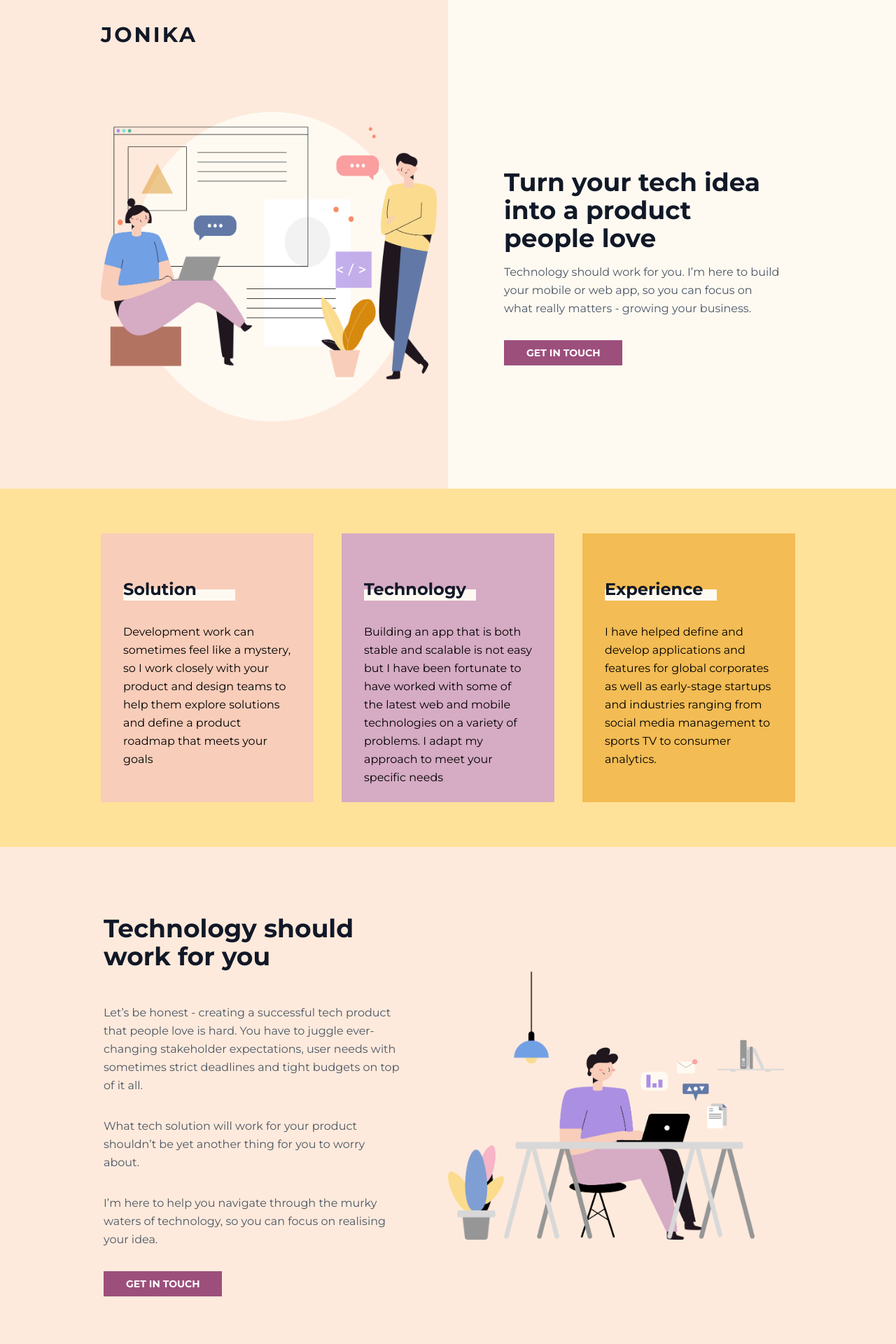
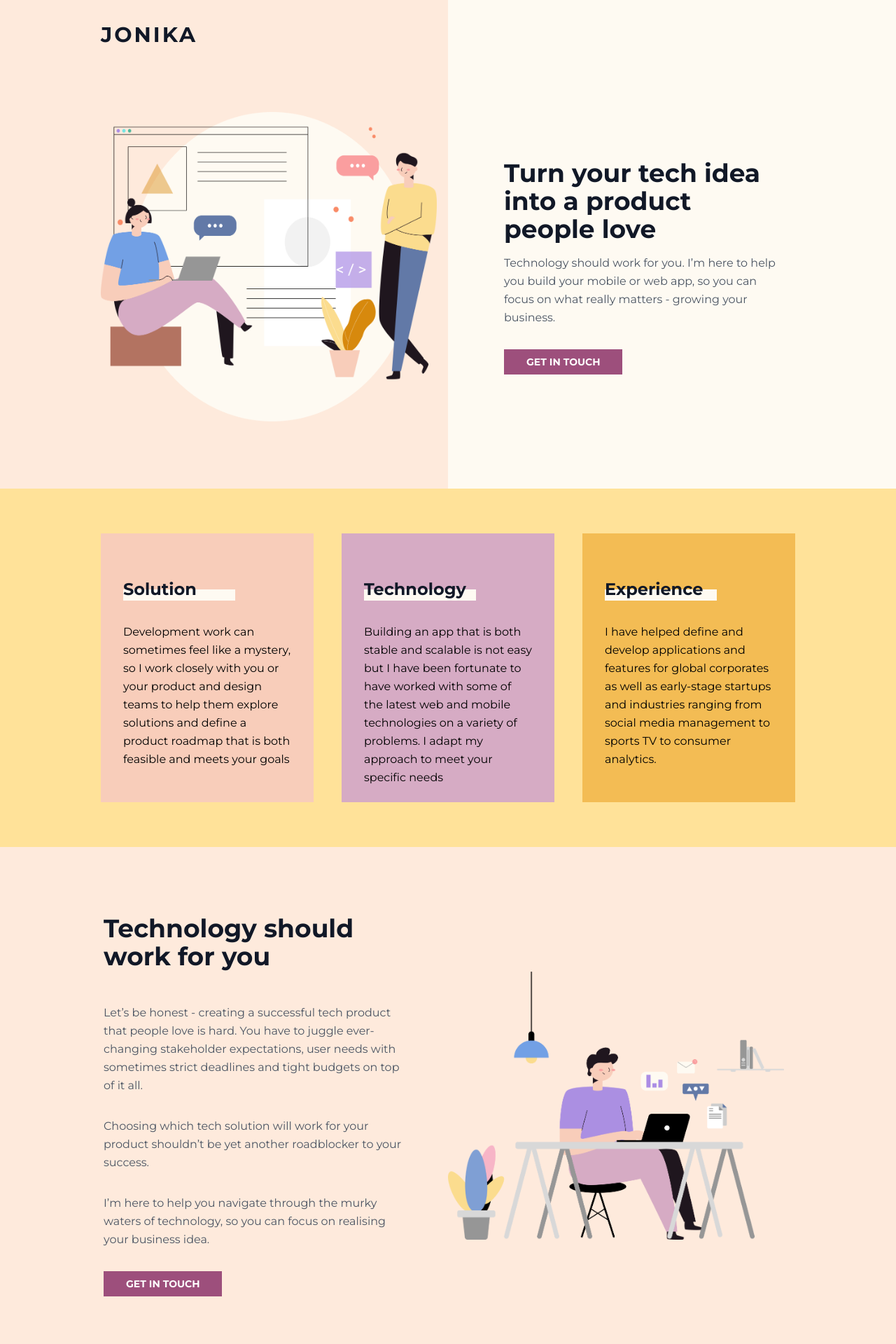
Before and after one commit to erikahazle/portfolio-website, a Next.js app: page / in a window 1280 px wide. Shown: the top 1920 px of the page at 70% size. Built offline with nearby package versions, Linux system fonts and the light colour scheme.

Commit message:
Updated copy

```diff
--- a/containers/Home/Sections/Hello/index.tsx
+++ b/containers/Home/Sections/Hello/index.tsx
@@ -14,7 +14,7 @@ export const HelloSection = () => (
               Hi, I’m Erika. Nice to meet you!
             </h1>
             <p className="mb-8 leading-relaxed font-montserrat">
-              I am a full stack JavaScript developer with a passion for creating user-centric tech products. For more than six years, I have helped companies both big and small to bring new products and features into the hands of their users.
+              I am a full stack developer with a passion for creating user-centric tech products. For nearly seven years, I have helped companies both big and small to bring new products and features into the hands of their users.
             </p>
 
             <div>
--- a/containers/Home/Sections/Hero/index.tsx
+++ b/containers/Home/Sections/Hero/index.tsx
@@ -11,7 +11,7 @@ export const HeroSection = () => (
             <br className="hidden lg:inline-block  font-bold" /> into a product people love
           </h1>
           <p className="mb-8 leading-relaxed font-montserrat">
-            Technology should work for you. I’m here to build your mobile or web app,
+            Technology should work for you. I’m here to help you build your mobile or web app,
             so you can focus on what really matters - growing your business.
           </p>
           <div className="flex justify-center">
--- a/containers/Home/Sections/ProblemStatement/index.tsx
+++ b/containers/Home/Sections/ProblemStatement/index.tsx
@@ -11,10 +11,10 @@ export const ProblemStatementSection = () => (
               Let’s be honest - creating a successful tech product that people love is hard. You have to juggle ever-changing stakeholder expectations, user needs with sometimes strict deadlines and tight budgets on top of it all.
             </p>
             <p className="mb-8 leading-relaxed font-montserrat">
-              What tech solution will work for your product shouldn’t be yet another thing for you to worry about.
+              Choosing which tech solution will work for your product shouldn’t be yet another roadblocker to your success.
             </p>
             <p className="mb-8 leading-relaxed font-montserrat">
-              I’m here to help you navigate through the murky waters of technology, so you can focus on realising your idea.
+              I’m here to help you navigate through the murky waters of technology, so you can focus on realising your business idea.
             </p>
             <div className="flex justify-center">
               <a
--- a/containers/Home/Sections/Process/index.tsx
+++ b/containers/Home/Sections/Process/index.tsx
@@ -1,15 +1,15 @@
 const processSteps = [
   {
     title: 'Let’s chat',
-    description: 'It all starts with a small first step - getting in touch',
+    description: 'It all starts with a small first step - getting in touch. I would love to hear about your idea or project! Let me know if you are looking to hire or collaborate on it.',
   },
   {
     title: 'Prep and planning',
-    description: 'Every project has its own needs. I will work with you to understand your unique requirements and expectations before we agree on a plan of action',
+    description: 'Every product has its own needs. I will work with you to understand your idea, unique requirements and expectations before we agree on a plan of action',
   },
   {
     title: 'Let’s get it done',
-    description: 'I will work alongside your existing team or bring together a group of trusted freelancers to realise your idea on budget and on time',
+    description: 'I will work alongside you, your existing team or bring together a group of trusted freelancers to realise your idea on budget and on time',
   },
 ]
 
@@ -31,12 +31,12 @@ export const ProcessSection = () => (
                   </span>
                 </div>
                 {index !== processSteps.length - 1 && (
-                  <div className="absolute invisible md:visible top-24 bottom-0 left-12 h-4/5 w-0.5 bg-blossom"></div>
+                  <div className="absolute invisible md:visible top-24 bottom-0 left-12 h-full w-0.5 bg-blossom"></div>
                 )}
               </div>
 
               <div className="max-w-max">
-                <h3 className="mb-4 title-font text-gray-900 font-montserrat font-bold">{step.title}</h3>
+                <h3 className="mb-4 title-font font-montserrat font-bold">{step.title}</h3>
                 <p className="max-w-max">{step.description}</p>
               </div>
             </div>
--- a/containers/Home/Sections/USP/index.tsx
+++ b/containers/Home/Sections/USP/index.tsx
@@ -1,7 +1,7 @@
 const usps = [
   {
     title: 'Solution',
-    description: 'Development work can sometimes feel like a mystery, so I work closely with your product and design teams to help them explore solutions and define a product roadmap that meets your goals',
+    description: 'Development work can sometimes feel like a mystery, so I work closely with you or your product and design teams to help them explore solutions and define a product roadmap that is both feasible and meets your goals',
     background: 'bg-givry',
   },
   {
```
